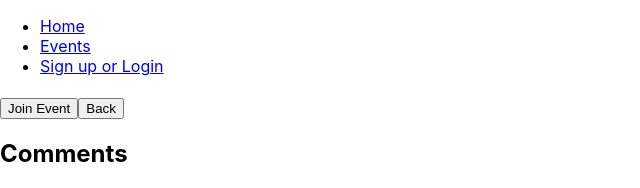
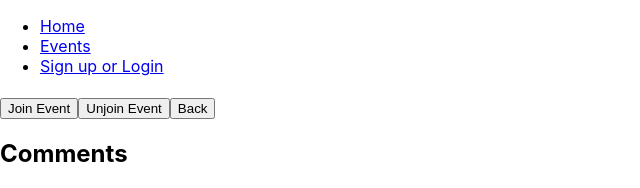
Before and after one commit to mishmishel/event-manager, a React (Create React App) app in the folder client/: page /events/1 in a window 1280 px wide. Shown: the top 188 px of the page, without its empty margins (0-640 px from the left). Built offline with nearby package versions, Linux system fonts and the light colour scheme; no server answers.

Commit message:
unjoin button

```diff
--- a/client/src/components/EventInfo.js
+++ b/client/src/components/EventInfo.js
@@ -5,6 +5,8 @@ import Comments from './Comments';
 export default function EventInfo({ user }) {
   const [event, setEvent] = useState({});
   const [successMessage, setSuccessMessage] = useState('');
+  const [eventsJoined, setEventsJoined] = useState([]);
+  const [index, setIndex] = useState(0);
   const { id } = useParams();
   const navigate = useNavigate();
 
@@ -17,6 +19,17 @@ export default function EventInfo({ user }) {
         setEvent(json);
       });
   }, [id]);
+
+  useEffect(() => {
+    if (user) {
+      fetch(`/users/${user.id}/events_joineds`)
+        .then(response => response.json())
+        .then(json => {
+          setEventsJoined(json);
+          setIndex(0);
+        });
+    }
+  }, [user]);
 
   // allowing users to join events when they press join button
 
@@ -45,6 +58,41 @@ export default function EventInfo({ user }) {
     }
   };
 
+  const handleUnjoinEvent = () => {
+    if (!user) {
+      navigate('/login');
+      return;
+    }
+
+    if (eventsJoined.length === 0) {
+      setSuccessMessage('Failed to unjoin the event. Perhaps you have not joined yet?');
+      return;
+    }
+
+    const eventId = eventsJoined[index].event_id;
+
+    fetch(`/unjoin/${eventId}`, {
+      method: 'DELETE',
+      headers: {
+        'Content-Type': 'application/json',
+      },
+    })
+      .then(response => response.json())
+      .then(json => {
+        console.log(eventId)
+        console.log("Unjoin Event Response:", json);
+        if (json.status === 'Event removed successfully') {
+          setSuccessMessage('Successfully unjoined the event!');
+        } else {
+          setSuccessMessage('Failed to unjoin the event. Perhaps you have not joined yet?');
+        }
+      })
+      .catch(error => {
+        console.error("Error during unjoin:", error);
+        setSuccessMessage('Failed to unjoin the event. An error occurred.');
+      });
+  };
+
   const handleBack = () => {
     // navigate back to the /events or /users page
     navigate(-1);
@@ -60,6 +108,7 @@ export default function EventInfo({ user }) {
 
           <button onClick={handleJoinEvent}>Join Event</button>
           {successMessage && <p>{successMessage}</p>}
+          <button onClick={handleUnjoinEvent}>Unjoin Event</button>
 
           <button onClick={handleBack}>Back</button>
         </>
```
Also changed, not shown: 1 other file (tests, documents, lock files or other folders).
